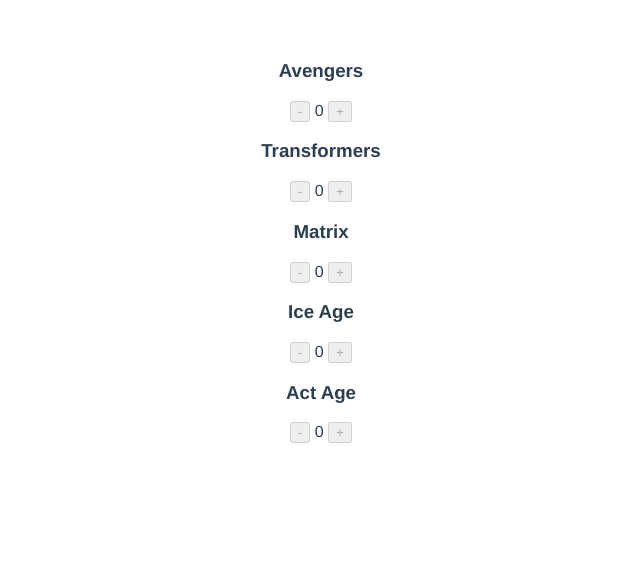
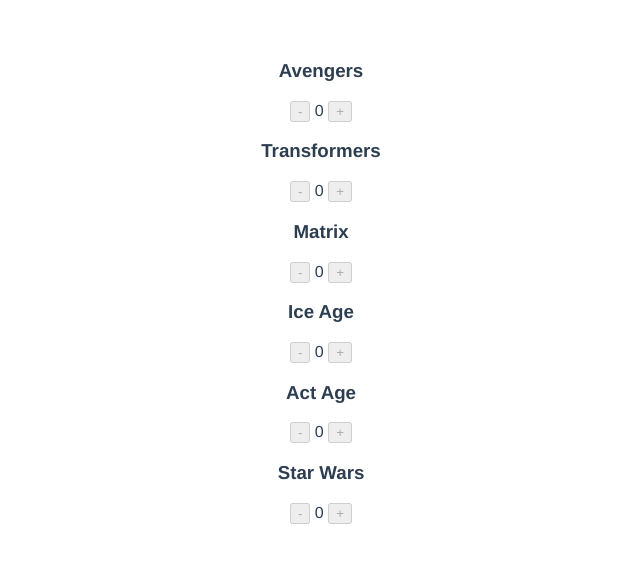
Before and after one commit to SaulRuizS/css-on-vue, a Vue app: page / in a window 1280 px wide. Shown: the top 562 px of the page, without its empty margins (319-959 px from the left). Built offline with nearby package versions, Linux system fonts and the light colour scheme.

Commit message:
Movie addition

```diff
--- a/src/components/Form.vue
+++ b/src/components/Form.vue
@@ -53,6 +53,11 @@
           available: 3,
           quantity: 0,
         },
+        {
+          name: "Star Wars",
+          available: 11,
+          quantity: 0,
+        },
       ],
     };
   },
```
